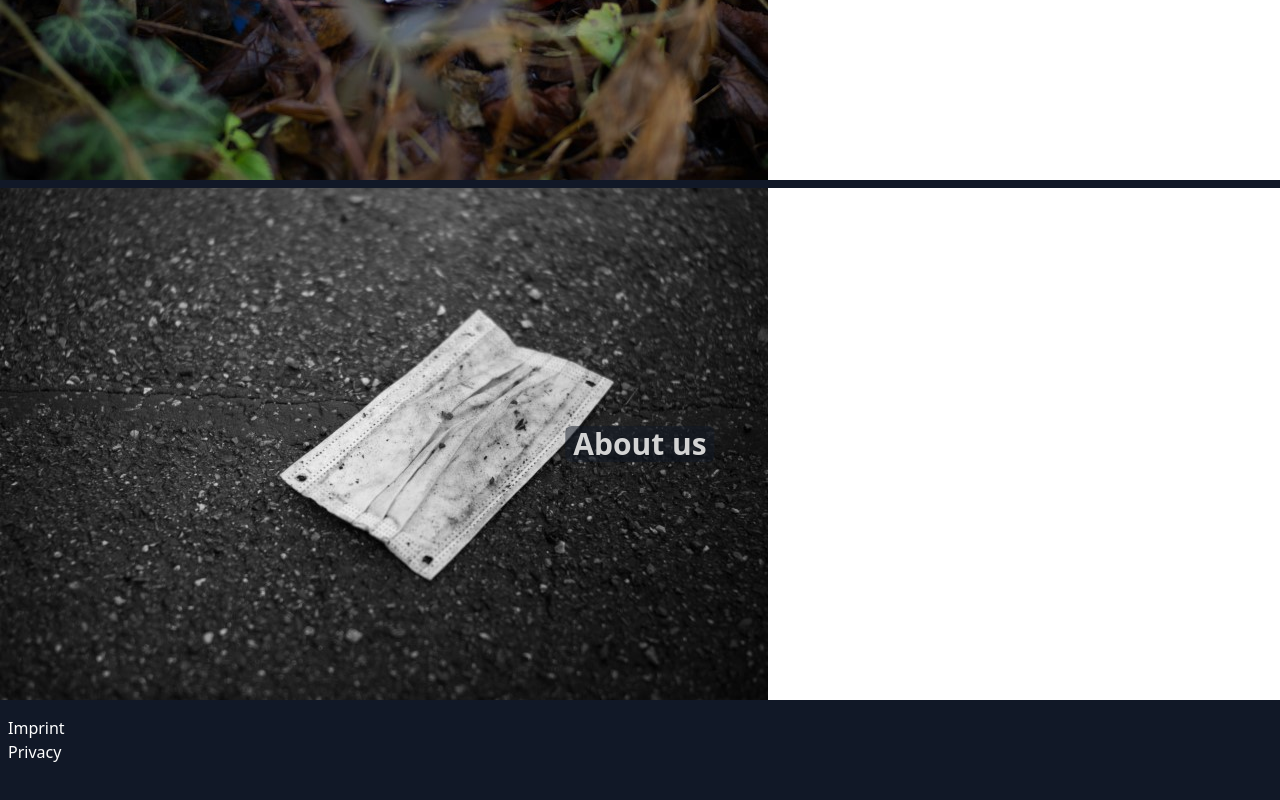
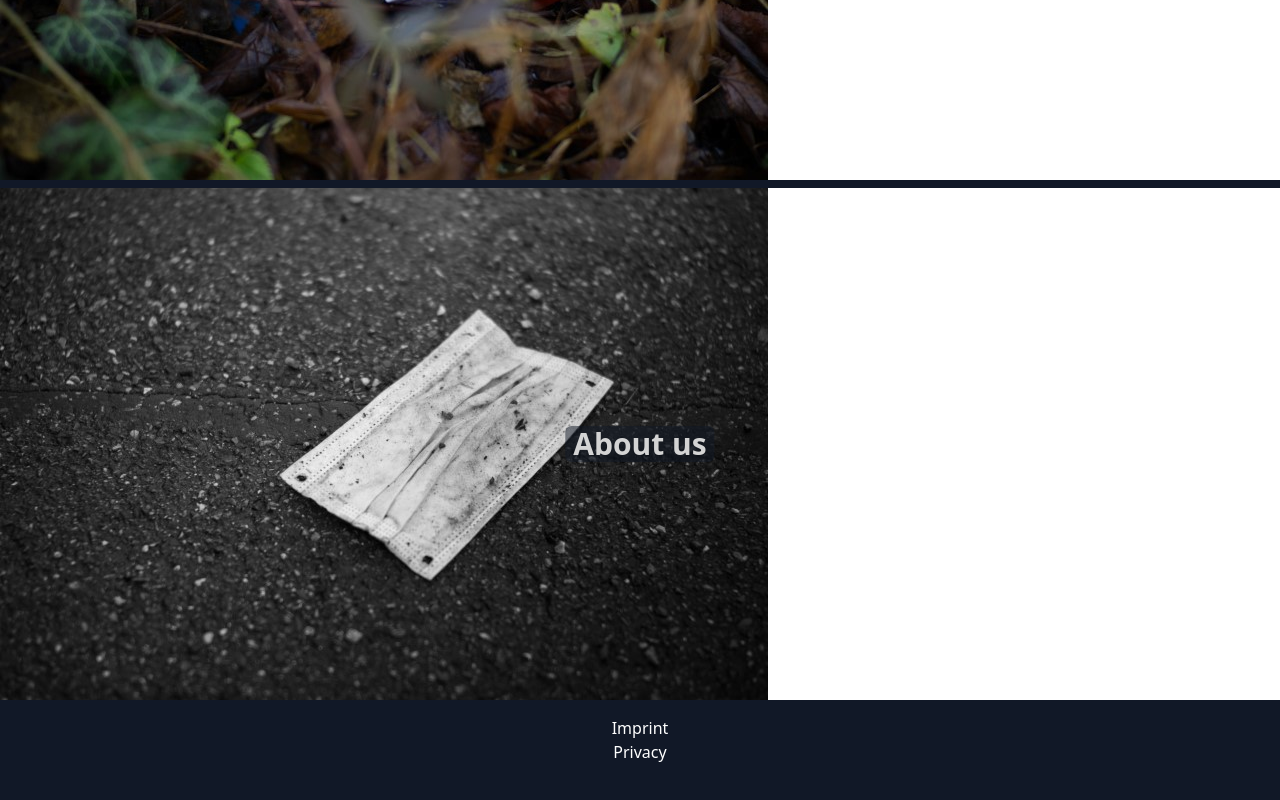
Before and after one commit to martisaw/martisaw.github.io, a Vue app: page /about in a window 1280 px wide. Shown: the part 1932-2732 px from the top of the page. Built offline with nearby package versions, Linux system fonts and the light colour scheme.

Commit message:
feat: added (empty) links to privacy and imprint

```diff
--- a/src/App.vue
+++ b/src/App.vue
@@ -15,9 +15,9 @@ import Welcome from './components/Welcome.vue'
   </div>
 
   <router-view></router-view>
-  <div class="bg-gray-900 text-white p-2">
-    <div>Imprint</div>
-    <div>Privacy</div>
+  <div class="bg-gray-900 text-white p-2 grid justify-items-center">
+    <div class=""><router-link class="" to="/">Imprint</router-link></div>
+    <div class=""><router-link class="" to="/">Privacy</router-link></div>
   </div>
   <!--<NavBar class="sticky bottom-0"></NavBar>-->
   <NavBar></NavBar>
```
